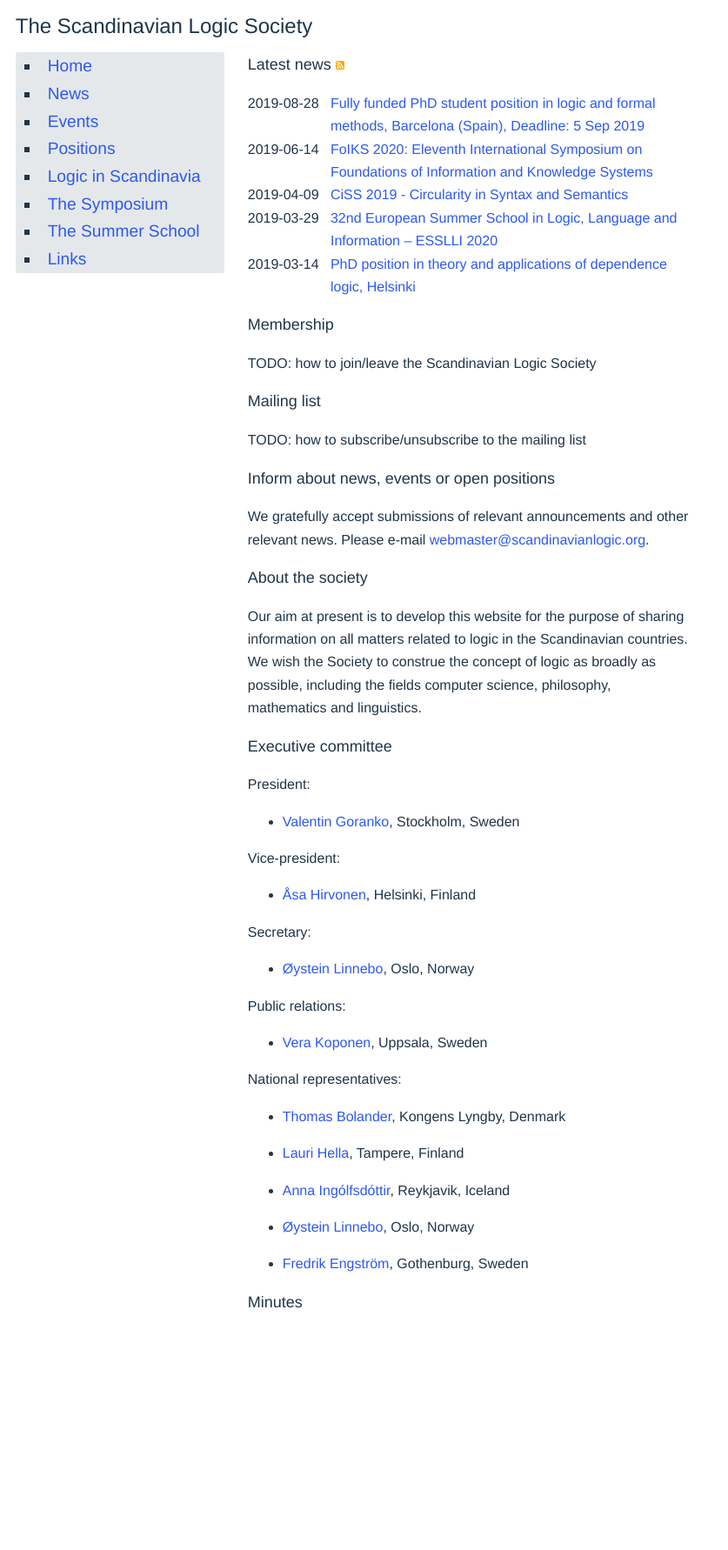
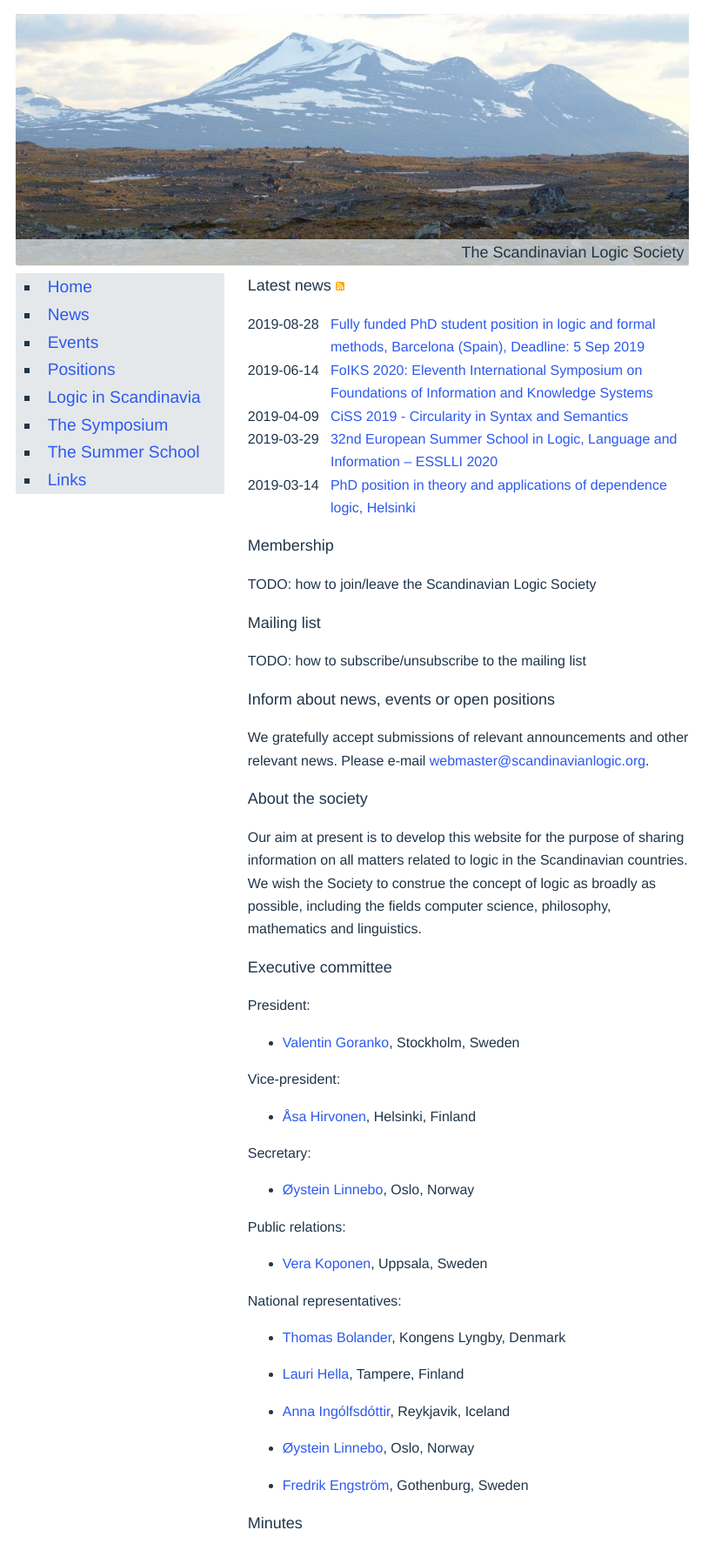
Before and after one commit to scandinavianlogic/scandinavianlogic.github.io, a Jekyll site: the page built from index.md, in a window 1280 px wide. Shown: the whole page at 87% size, without its empty margins (0-837 px from the left). Built offline with Jekyll 4.4.1, drawn with Linux system fonts in a browser that asks for light colours; before the commit the page ends 1527 px from its top, so only the background shows below that.

Commit message:
add akka img

```diff
--- a/_layouts/default.html
+++ b/_layouts/default.html
@@ -13,7 +13,10 @@
     <link rel="stylesheet" href="/css.css">
   </head>
   <body>
-    <header><h1>The Scandinavian Logic Society</h1></header>
+    <header>
+      <img src="/assets/img/akka.jpg" alt="Akka">
+      <h1>The Scandinavian Logic Society</h1>
+    </header>
     <div id="main">
       <div id="menu">
         <nav>
--- a/css.css
+++ b/css.css
@@ -22,6 +22,26 @@ body {
   padding-right: var(--body-padding);
   margin: 0 auto;
   max-width: var(--total-width-without-sidebar);
+}
+header {
+  margin-top: 1em;
+  margin-bottom: 0.5em;
+  position: relative;
+}
+header img {
+  width: 100%;
+  vertical-align: text-bottom;
+}
+header h1 {
+  position: absolute;
+  bottom: 0;
+  left: 0;
+  width: 100%;
+  margin: 0;
+  padding: 0.3em;
+  text-align: right;
+  background: rgba(229,232,234); /* fallback */
+  background: rgba(229,232,234,0.75);
 }
 #main {
   line-height: 1.65;
@@ -146,7 +166,7 @@ img.feed_icon {
   color: #203549;
 }
 #menu nav, nav.submenu {
-  background-color: #E5E8EA;
+  background-color: rgb(229,232,234);
 }
 a, nav a:visited {
   color: #2D59EF;
@@ -166,8 +186,8 @@ a:visited {
   font-size: 1.2em;
 }
 h1 {
-  font-size: x-large;
-  font-weight: 500;
+  font-size: large;
+  font-weight: 450;
 }
 h2 {
   font-size: large;
```
Also changed, not shown: assets/img/akka.jpg (added).
